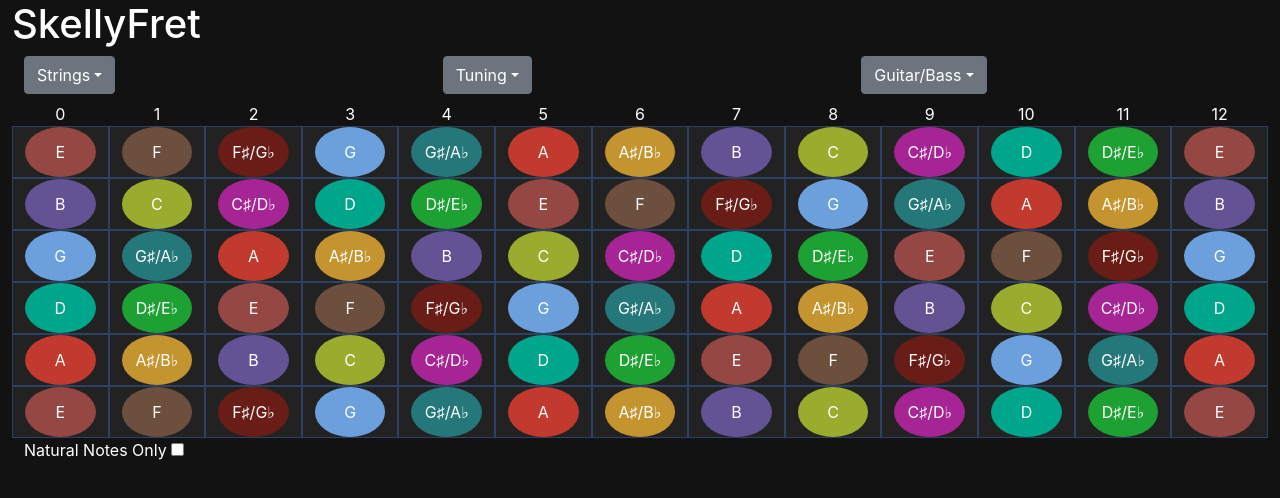
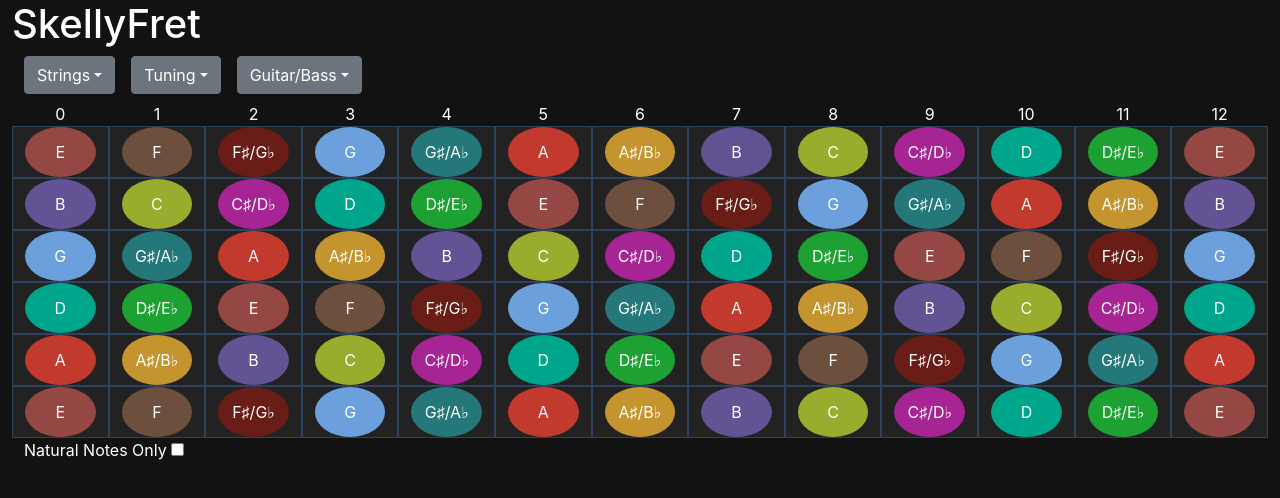
Before and after one commit to CymruKakashi/SkellyFret, a React (Create React App) app: page / in a window 1280 px wide. Shown: the top 498 px of the page. Built offline with nearby package versions, Linux system fonts and the light colour scheme.

Commit message:
Tiding up some cosmetic stuff

```diff
--- a/public/index.html
+++ b/public/index.html
@@ -24,7 +24,7 @@
       work correctly both with client-side routing and a non-root public URL.
       Learn how to configure a non-root public URL by running `npm run build`.
     -->
-    <title>React App</title>
+    <title>Skelly Fret</title>
   </head>
   <body>
     <noscript>You need to enable JavaScript to run this app.</noscript>
--- a/src/components/Fretboard.scss
+++ b/src/components/Fretboard.scss
@@ -1,3 +1,11 @@
+#controlPanel {
+    display: flex;
+    flex-direction: row;
+    .dropdown {
+        margin-right: 1em;
+    }
+}
+
 .fretboard {
     background-color: #222222;
 }
--- a/src/components/Fretboard.tsx
+++ b/src/components/Fretboard.tsx
@@ -33,12 +33,10 @@ export default function Fretboard() {
     <>
         <Container fluid>
             <h1>SkellyFret</h1>
-            <Container fluid>
-                <Row>
-                    <Col>
+            <Container fluid id="controlPanel">
                 { !isBass &&
                     <Dropdown className="mb-2">
-                            <Dropdown.Toggle variant="secondary" id="dropdown-basic">
+                        <Dropdown.Toggle variant="secondary">
                             Strings
                         </Dropdown.Toggle>
                         <Dropdown.Menu>
@@ -47,10 +45,8 @@ export default function Fretboard() {
                         </Dropdown.Menu>
                     </Dropdown>
                 }
-                    </Col>
-                    <Col>
                 <Dropdown className="mb-2">
-                            <Dropdown.Toggle variant="secondary" id="dropdown-basic">
+                    <Dropdown.Toggle variant="secondary">
                         Tuning
                     </Dropdown.Toggle>
                     <Dropdown.Menu>
@@ -58,10 +54,8 @@ export default function Fretboard() {
                         <Dropdown.Item onClick={() => setTuning(2)}>Whole Step Down</Dropdown.Item>
                     </Dropdown.Menu>
                 </Dropdown>
-                    </Col>
-                    <Col>
                 <Dropdown className="mb-2">
-                            <Dropdown.Toggle variant="secondary" id="dropdown-basic">
+                    <Dropdown.Toggle variant="secondary">
                         Guitar/Bass
                     </Dropdown.Toggle>
                     <Dropdown.Menu>
@@ -69,8 +63,6 @@ export default function Fretboard() {
                         <Dropdown.Item onClick={switchToBass}>Bass</Dropdown.Item>
                     </Dropdown.Menu>
                 </Dropdown>
-                    </Col>
-                </Row>
             </Container>
             <Board
                 boardSize={boardSize}
```
Lines whose indentation alone changed are shown as unchanged.
